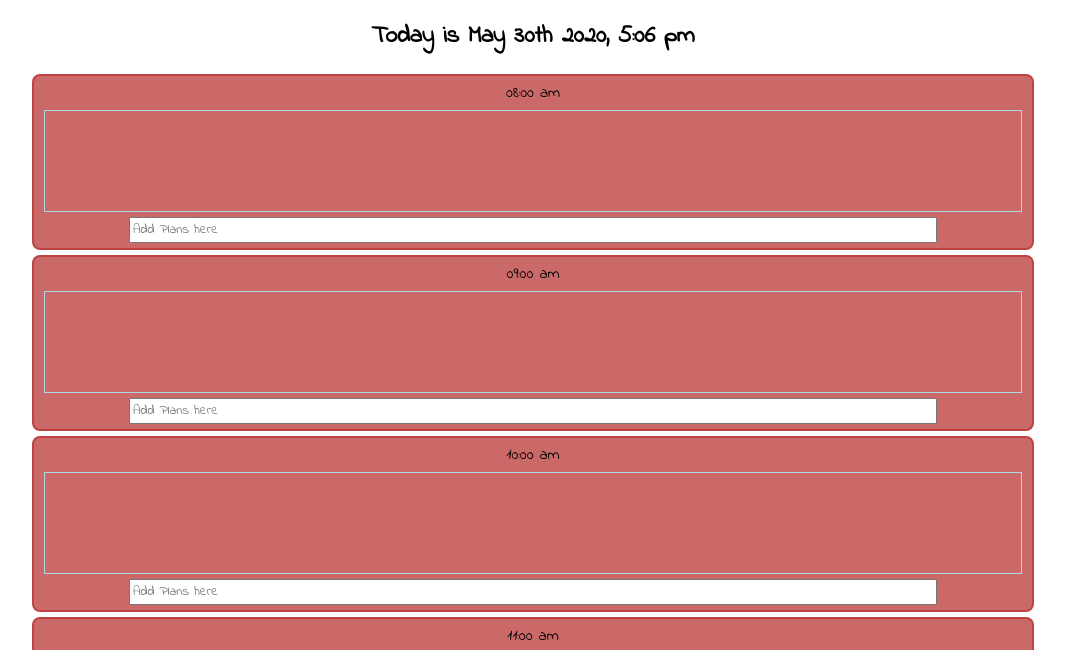
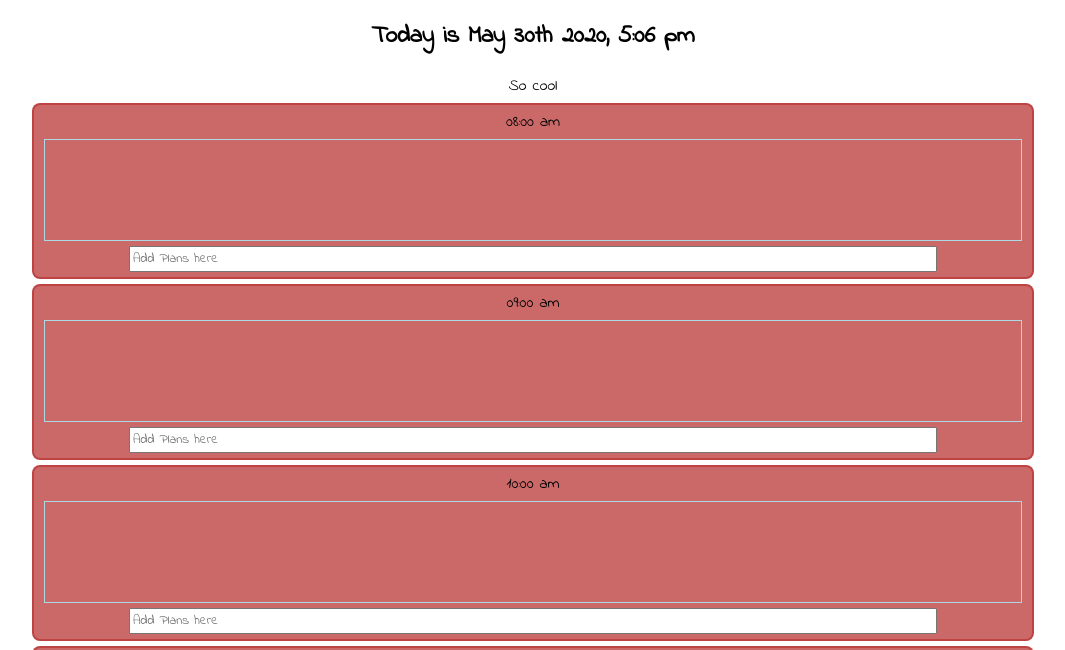
Before and after one commit to mollygilbert389/dailyWorkPlanner, a plain HTML site: page index.html in a window 1280 px wide. Shown: the part 71-721 px from the top of the page, without its empty margins (107-1172 px from the left). Drawn offline with nearby package versions, Linux system fonts and the light colour scheme.

Commit message:
adding new div

```diff
--- a/app.js
+++ b/app.js
@@ -9,7 +9,6 @@ $(document).ready(function(){
 
     for (i=0;i<dailyPlannerTimes.length;i++) {
 
-
         if (currentTime > dailyPlannerTimes[i]) {
             newDailyPlannerSpace = $('<div>')
             outerBox = $('<div>')
@@ -20,7 +19,9 @@ $(document).ready(function(){
             newTimes = $('<input>')
             newTimes.attr('placeholder', 'Add Plans here')
             meetingTextSpace.addClass('meetingInfoSpace')
+
             outerBox.addClass('redBufferSpace')
+
             outerBox.attr('value', dailyPlannerTimes[i])
             outerBox.append(dailyPlannerTimes[i])
             outerBox.append(meetingTextSpace)
@@ -28,7 +29,6 @@ $(document).ready(function(){
             newTimes.addClass('hourSpace')
             newDailyPlannerSpace.append(outerBox)
             $('#meetingSpaces').append(newDailyPlannerSpace)
-
 
         } else {
             newDailyPlannerSpace = $('<div>')
--- a/index.html
+++ b/index.html
@@ -13,6 +13,7 @@
     <h1 id="titleName">Daily Work Scheduler</h1>
     <h2 id="currentDate"></h2>
 
+    <div class="something">So cool</div>
     <div id="meetingSpaces" class="scheduleHolder">
     </div>
 
```
